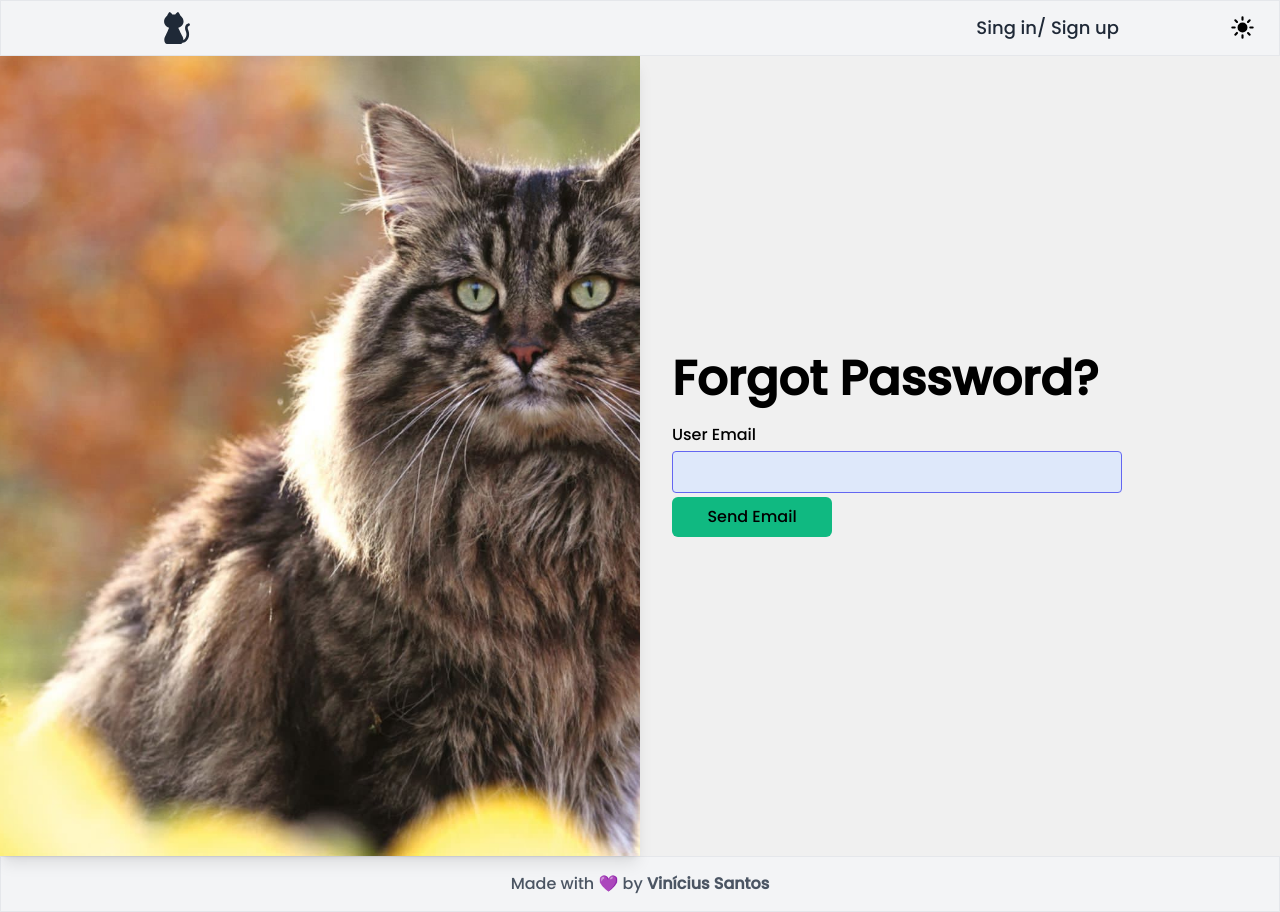
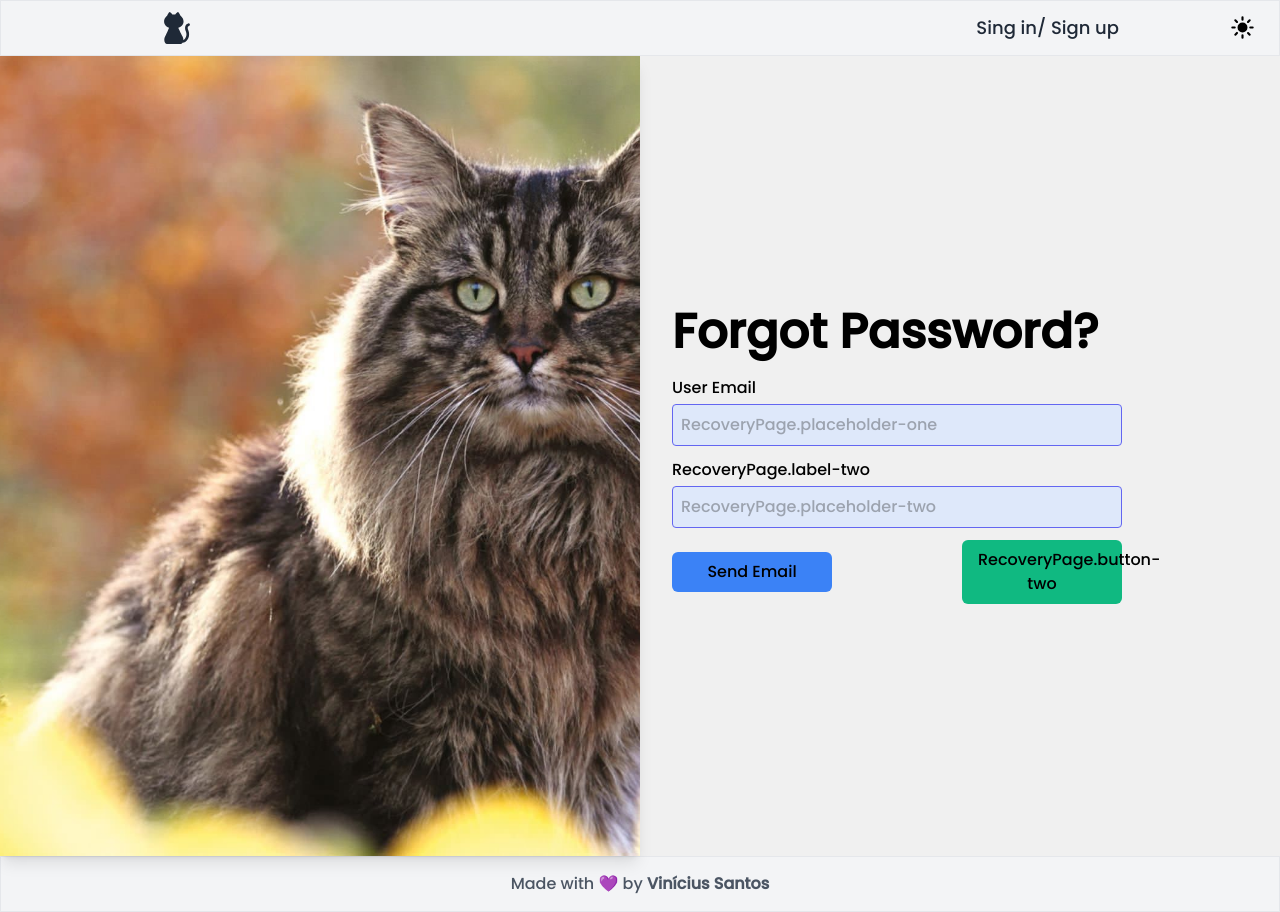
Before and after one commit to vsantos1711/cats-app, a Next.js app: page /en/login/recovery in a window 1280 px wide. Built offline with nearby package versions, Linux system fonts and the light colour scheme.

Commit message:
chore: create Recovery Account Form

```diff
--- a/src/app/[locale]/login/recovery/page.tsx
+++ b/src/app/[locale]/login/recovery/page.tsx
@@ -1,8 +1,7 @@
 import Image from "next/image";
 import registerCat from "@/assets/img/cat-eight.jpg";
-import Input from "@/components/UI/Input";
-import Button from "@/components/UI/Button";
 import { useTranslations } from "next-intl";
+import RecoveryAccountForm from "@/components/RecoveryAccountForm";
 
 export default function RecoveryPage() {
   const t = useTranslations("RecoveryPage");
@@ -21,14 +20,14 @@ export default function RecoveryPage() {
           <h1 className="text-5xl font-semibold text-start w-full">
             {t("title")}
           </h1>
-          <form className="w-full pb-5">
-            <Input label={t("label-one")} id="email" type="email" />
-            <div className="flex justify-between max-w-[450px]">
-              <Button type="submit" variant="secondary" size="md">
-                {t("button")}
-              </Button>
-            </div>
-          </form>
+          <RecoveryAccountForm
+            labelOne={t("label-one")}
+            labelTwo={t("label-two")}
+            placeholderOne={t("placeholder-one")}
+            placeholderTwo={t("placeholder-two")}
+            textButton={t("button")}
+            textButtonTwo={t("button-two")}
+          />
         </div>
       </div>
     </div>
--- /dev/null
+++ b/src/components/RecoveryAccountForm.tsx
@@ -0,0 +1,89 @@
+"use client";
+import { TRecoveryAccountSchema, recoveryAccountSchema } from "@/lib/types";
+import Button from "@/components/UI/Button";
+import Input from "@/components/UI/Input";
+import { zodResolver } from "@hookform/resolvers/zod";
+import { useForm } from "react-hook-form";
+
+type RecoveryAccountFormProps = {
+  labelOne: string;
+  labelTwo: string;
+  placeholderOne: string;
+  placeholderTwo: string;
+  textButton: string;
+  textButtonTwo: string;
+};
+
+export default function RecoveryAccountForm({
+  labelOne,
+  labelTwo,
+  placeholderOne,
+  placeholderTwo,
+  textButton,
+  textButtonTwo,
+}: RecoveryAccountFormProps) {
+  const {
+    register,
+    handleSubmit,
+    reset,
+    formState: { errors, isSubmitting },
+  } = useForm<TRecoveryAccountSchema>({
+    resolver: zodResolver(recoveryAccountSchema),
+  });
+
+  const onSubmit = async (data: TRecoveryAccountSchema) => {
+    // TODO: submit to server
+    // ...
+    await new Promise((resolve) => setTimeout(resolve, 1000));
+
+    reset();
+  };
+
+  return (
+    <form
+      onSubmit={handleSubmit(onSubmit)}
+      className="w-full flex flex-col gap-2"
+    >
+      <Input
+        label={labelOne}
+        id="email"
+        type="text"
+        placeholder={placeholderOne}
+        register={register("email")}
+      />
+      {errors.email && (
+        <p className="text-red-500">{`${errors.email.message}`}</p>
+      )}
+
+      <Input
+        label={labelTwo}
+        id="activationCode"
+        type="text"
+        placeholder={placeholderTwo}
+        register={register("activationCode")}
+      />
+      {errors.activationCode && (
+        <p className="text-red-500">{`${errors.activationCode.message}`}</p>
+      )}
+
+      <div className="flex items-center justify-between max-w-[450px]">
+        <Button
+          type="submit"
+          variant="primary"
+          size="md"
+          disabled={isSubmitting}
+        >
+          {textButton}
+        </Button>
+        <Button
+          type="submit"
+          variant="secondary"
+          size="lg"
+          disabled={isSubmitting}
+        >
+          {textButtonTwo}
+        </Button>
+      </div>
+    </form>
+  );
+}
```
